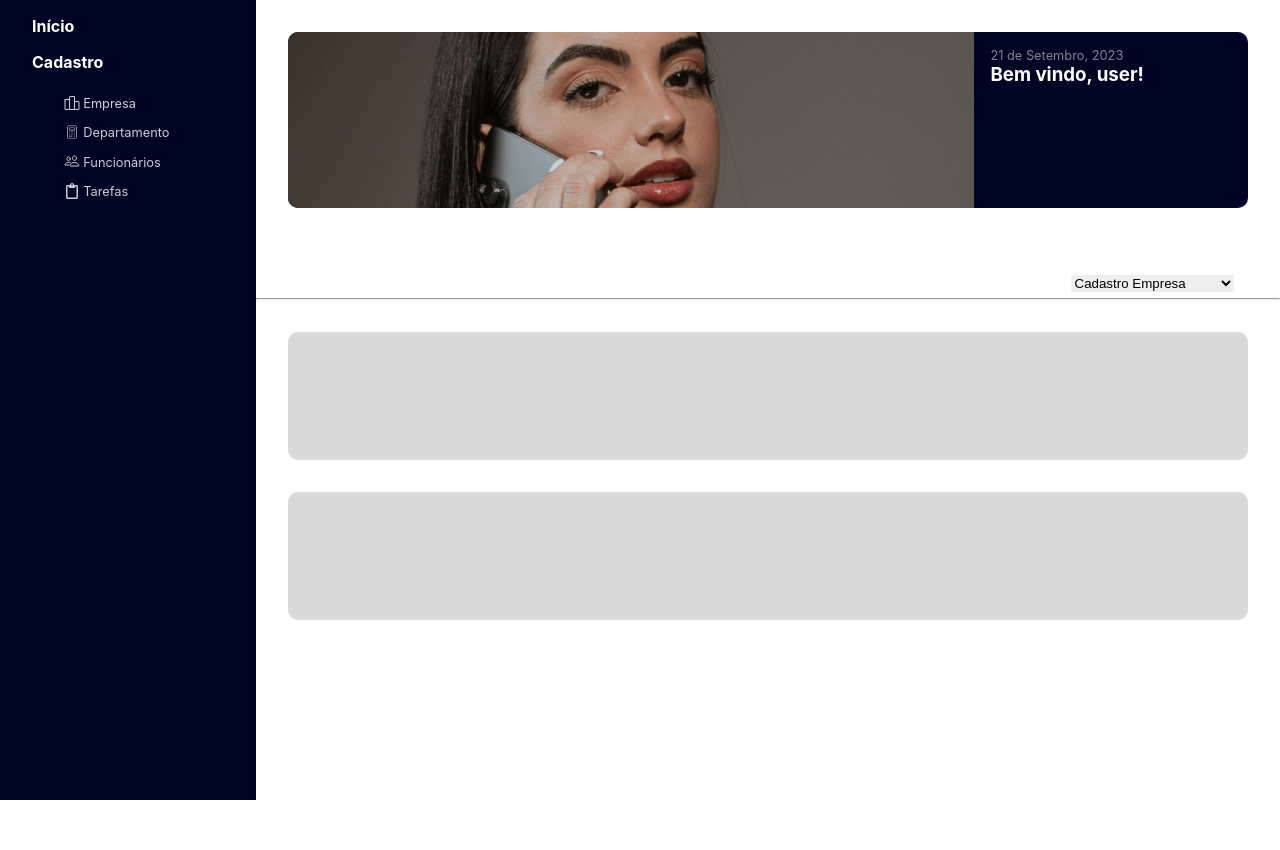
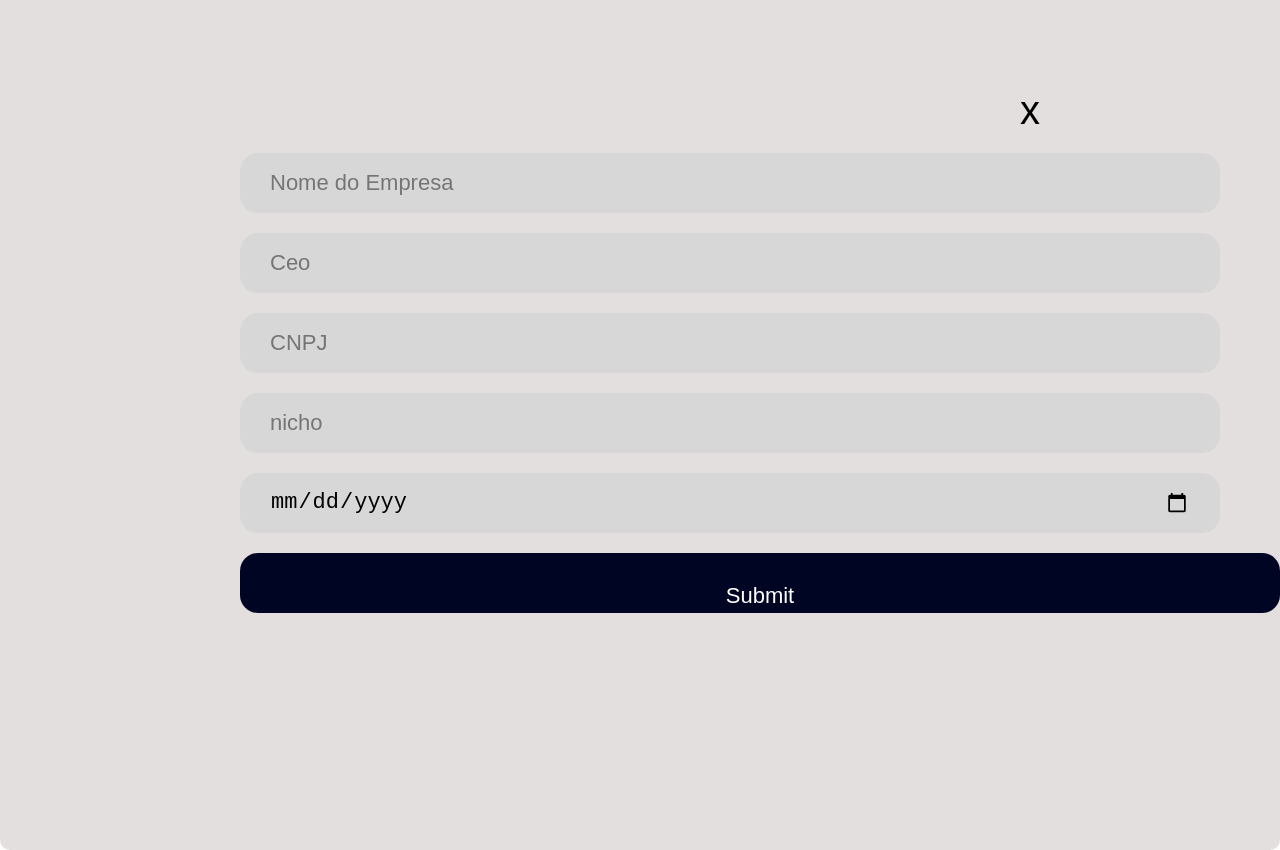
Before and after one commit to eupedrorodrigues/Cadastro_empresa, a React (Create React App) app: page / in a window 1280 px wide. Before the commit the page ends 800 px from the top, so only its background shows below. Built offline with nearby package versions, Linux system fonts and the light colour scheme.

Commit message:
Error: 415 method POST

```diff
--- a/package.json
+++ b/package.json
@@ -10,6 +10,7 @@
     "@types/node": "^16.18.61",
     "@types/react": "^18.2.37",
     "@types/react-dom": "^18.2.15",
+    "axios": "^1.6.2",
     "react": "^18.2.0",
     "react-dom": "^18.2.0",
     "react-hook-form": "^7.48.2",
--- a/src/App.tsx
+++ b/src/App.tsx
@@ -2,11 +2,13 @@ import React from 'react';
 import logo from './logo.svg';
 import './App.css';
 import Home from './pages/Home/Home';
+import TasksForm from './components/tasks/TasksForm';
+import CadastroEmpresa from './components/cadastroEmpresa/CadastroEmpresa';
 
 function App() {
   return (
     <div className="App">
-      <Home/>
+      <CadastroEmpresa/>
     </div>
   );
 }
--- a/src/components/cadastroEmpresa/CadastroEmpresa.tsx
+++ b/src/components/cadastroEmpresa/CadastroEmpresa.tsx
@@ -1,14 +1,42 @@
-import { useForm } from "react-hook-form"
-import './CadastroEmpresa.css'
+import { useForm } from "react-hook-form";
+import './CadastroEmpresa.css';
+
 
 const CadastroEmpresa = () => {
 
     const {register , handleSubmit , reset} = useForm();
 
-    const handleSubmitData = (data: any) =>{
-        console.log('submit' , data)
-    }
+    // const handleSubmitData = (data: any) =>{
+    //     console.log('submit' , data)
+    // }
 
+    const addTask = async (data: any) => {
+      // try {
+      //     const response = await fetch(('http://localhost:5002/api/companies'), {
+      //         method: 'POST',
+      //         headers: {
+      //             'Content-Type': 'application/json'
+      //         },
+      //         body: JSON.stringify({
+      //             "companiesName": "AA",
+      //             "creationDate": "2023-11-22",
+      //             "ceo": "AAA",
+      //             "cnpj": "05.250.882/0001-67",
+      //             "niche": "AAAA"
+      //         })
+      //     });
+
+      //     if (!response.ok) {
+      //         throw new Error(`HTTP error! Status: ${response.status}`);
+      //     }
+
+      //     const responseData = await response.json();
+      //     console.log("Create Success: ", responseData);
+      // } catch (error) {
+      //     console.error("ERROR: ", error);
+      // }
+      console.log(data)
+  };
 
   return (
     <div>
@@ -18,29 +46,29 @@ const CadastroEmpresa = () => {
 
 
 
-        <form onSubmit={handleSubmit(handleSubmitData)}>
+        <form onSubmit={handleSubmit(addTask)}>
 
           <div className="closeModal">
             <button type='reset' onClick={reset}>x</button>
           </div>
             <div >
-            <input {...register('nomeEmpresa')}  type="text" placeholder="Nome do Empresa" required/>
+            <input {...register('companiesName')}  type="text" placeholder="Nome do Empresa" />
             </div>
 
             <div>
-            <input {...register('ceo')} type="text" placeholder="Ceo" required/>
+            <input {...register('ceo')} type="text" placeholder="Ceo" />
             </div>
 
             <div>
-            <input {...register('cnpj')} type="text" placeholder="CNPJ" required/>
+            <input {...register('cnpj')} type="text" placeholder="CNPJ" />
             </div>
 
             <div>
-            <input {...register('nicho')} placeholder="nicho" required/>
+            <input {...register('niche')} placeholder="nicho" />
             </div>
 
             <div>
-            <input type='date' {...register('date')} placeholder="data de criação" required/>
+            <input type='date' {...register('creatDate')} placeholder="data de criação" />
             </div>
 
             <div>
--- a/tsconfig.json
+++ b/tsconfig.json
@@ -16,7 +16,7 @@
     "module": "esnext",
     "moduleResolution": "node",
     "resolveJsonModule": true,
-    "isolatedModules": true,
+    "isolatedModules": false,
     "noEmit": true,
     "jsx": "react-jsx"
   },
```
Also changed, not shown: src/components/tasks/TasksForm.tsx (+27 -9 lines), src/components/CardModal/CadastroEmpresa.tsx (added), 1 other file (tests, documents, lock files or other folders).
